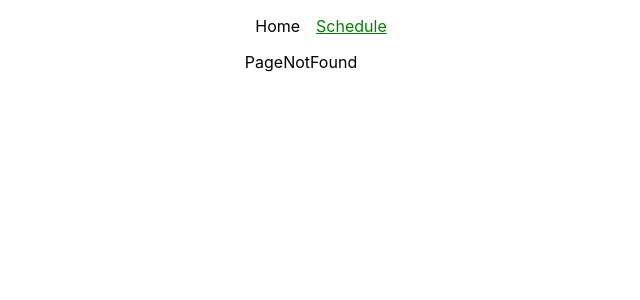
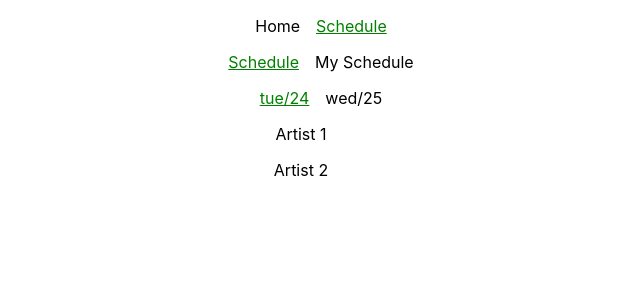
Before and after one commit to itsninam/schedule-redo, a React (Create React App) app: page /schedule/list/2024-07-23 in a window 1280 px wide. Shown: the top 300 px of the page, without its empty margins (339-979 px from the left). Built offline with nearby package versions, Linux system fonts and the light colour scheme.

Commit message:
Fix routing

```diff
--- a/src/App.js
+++ b/src/App.js
@@ -3,14 +3,14 @@ import { Routes, Route, Navigate } from "react-router-dom";
 import { useEffect, useState } from "react";
 import data from "./data/festivals.json";
 import homeRoutes from "./routes/homeRoutes";
-import getScheduleRoutes from "./routes/scheduleRoutes";
 
 import Home from "./components/Home";
 import PageNotFound from "./components/PageNotFound";
 import Navigation from "./components/Navigation";
-import MySchedule from "./components/MySchedule";
-import DaySchedule from "./components/DaySchedule";
-import getFestivalRoutes from "./routes/festivalRoutes";
+import SchedulePage from "./components/Schedule/SchedulePage";
+import DaySchedule from "./components/Schedule/DaySchedule";
+import ScheduleList from "./components/Schedule/ScheduleList";
+import MyScheduleList from "./components/Schedule/MyScheduleList";
 
 function App() {
   const [festivals, setFestivals] = useState([]);
@@ -32,24 +32,24 @@ function App() {
   return (
     <div className="App">
       <Navigation routes={homeRoutes} />
+
       <Routes>
         <Route path="/" element={<Home />} />
-        <Route
-          path="schedule"
-          element={<Navigation routes={getScheduleRoutes(festivalDays)} />}
-        >
+        <Route path="schedule" element={<SchedulePage />}>
+          <Route index element={<Navigate to="list" replace />} />
           <Route
-            element={<Navigation routes={getFestivalRoutes(festivalDays)} />}
+            path="list"
+            element={<ScheduleList festivalDays={festivalDays} />}
           >
             <Route index element={<Navigate to={festivalDays[0]} replace />} />
             <Route
-              path=":festival"
+              path=":day"
               element={<DaySchedule festivals={festivals} />}
             />
           </Route>
+          <Route path="my-list" element={<MyScheduleList />} />
+        </Route>
 
-          <Route path="my-schedule" element={<MySchedule />} />
-        </Route>
         <Route path="*" element={<PageNotFound />} />
       </Routes>
     </div>
--- a/src/components/Navigation.js
+++ b/src/components/Navigation.js
@@ -1,5 +1,5 @@
 import React from "react";
-import { NavLink, Outlet } from "react-router-dom";
+import { NavLink } from "react-router-dom";
 
 function Navigation({ routes }) {
   return (
@@ -15,7 +15,6 @@ function Navigation({ routes }) {
           })}
         </ul>
       </nav>
-      <Outlet />
     </>
   );
 }
--- a/src/components/DaySchedule.js
+++ b/src/components/Schedule/DaySchedule.js
@@ -2,7 +2,8 @@ import React from "react";
 import { useParams } from "react-router-dom";
 
 function DaySchedule({ festivals }) {
-  const { festival } = useParams();
+  const { day } = useParams();
+
 
   return (
     <div>
@@ -10,8 +11,7 @@ function DaySchedule({ festivals }) {
         fest.artists
           .filter(
             (artist) =>
-              new Date(artist.startTime).toISOString().split("T")[0] ===
-              festival
+              new Date(artist.startTime).toISOString().split("T")[0] === day
           )
           .map((item, index) => {
             return <p key={index}>{item.name}</p>;
--- /dev/null
+++ b/src/components/Schedule/MyScheduleList.js
@@ -0,0 +1,7 @@
+import React from "react";
+
+function MyScheduleList() {
+  return <div>MyList</div>;
+}
+
+export default MyScheduleList;
--- /dev/null
+++ b/src/components/Schedule/ScheduleList.js
@@ -0,0 +1,16 @@
+import React from "react";
+import { Outlet } from "react-router-dom";
+import Navigation from "../Navigation";
+import getFestivalRoutes from "../../routes/festivalRoutes";
+
+function ScheduleList({ festivalDays }) {
+  return (
+    <div>
+      <Navigation routes={getFestivalRoutes(festivalDays)} />
+
+      <Outlet />
+    </div>
+  );
+}
+
+export default ScheduleList;
--- /dev/null
+++ b/src/components/Schedule/SchedulePage.js
@@ -0,0 +1,16 @@
+import React from "react";
+import { Outlet } from "react-router-dom";
+import Navigation from "../Navigation";
+import scheduleRoutes from "../../routes/scheduleRoutes";
+
+function SchedulePage() {
+  return (
+    <div>
+      <Navigation routes={scheduleRoutes} />
+
+      <Outlet />
+    </div>
+  );
+}
+
+export default SchedulePage;
--- a/src/routes/festivalRoutes.js
+++ b/src/routes/festivalRoutes.js
@@ -5,7 +5,7 @@ const getFestivalRoutes = (festivalDays) => {
     routeName: `${dayOfWeek[new Date(day).getDay()]}/${
       new Date(day).getDate() + 1
     }`,
-    routeLink: day,
+    routeLink: `/schedule/list/${day}`,
   }));
 
   return festivalRoutes;
--- a/src/routes/scheduleRoutes.js
+++ b/src/routes/scheduleRoutes.js
@@ -1,16 +1,12 @@
-const getScheduleRoutes = (festivalDays) => {
 const scheduleRoutes = [
   {
     routeName: "Schedule",
-      routeLink: festivalDays[0],
+    routeLink: "list",
   },
   {
     routeName: "My Schedule",
-      routeLink: "my-schedule",
+    routeLink: "my-list",
   },
 ];
 
-  return scheduleRoutes;
-};
-
-export default getScheduleRoutes;
+export default scheduleRoutes;
```
Also changed, not shown: src/components/ScheduleNav.js (deleted, +0 -20 lines), src/components/Schedule/MySchedule.js (renamed from src/components/MySchedule.js). Lines whose indentation alone changed are shown as unchanged.
